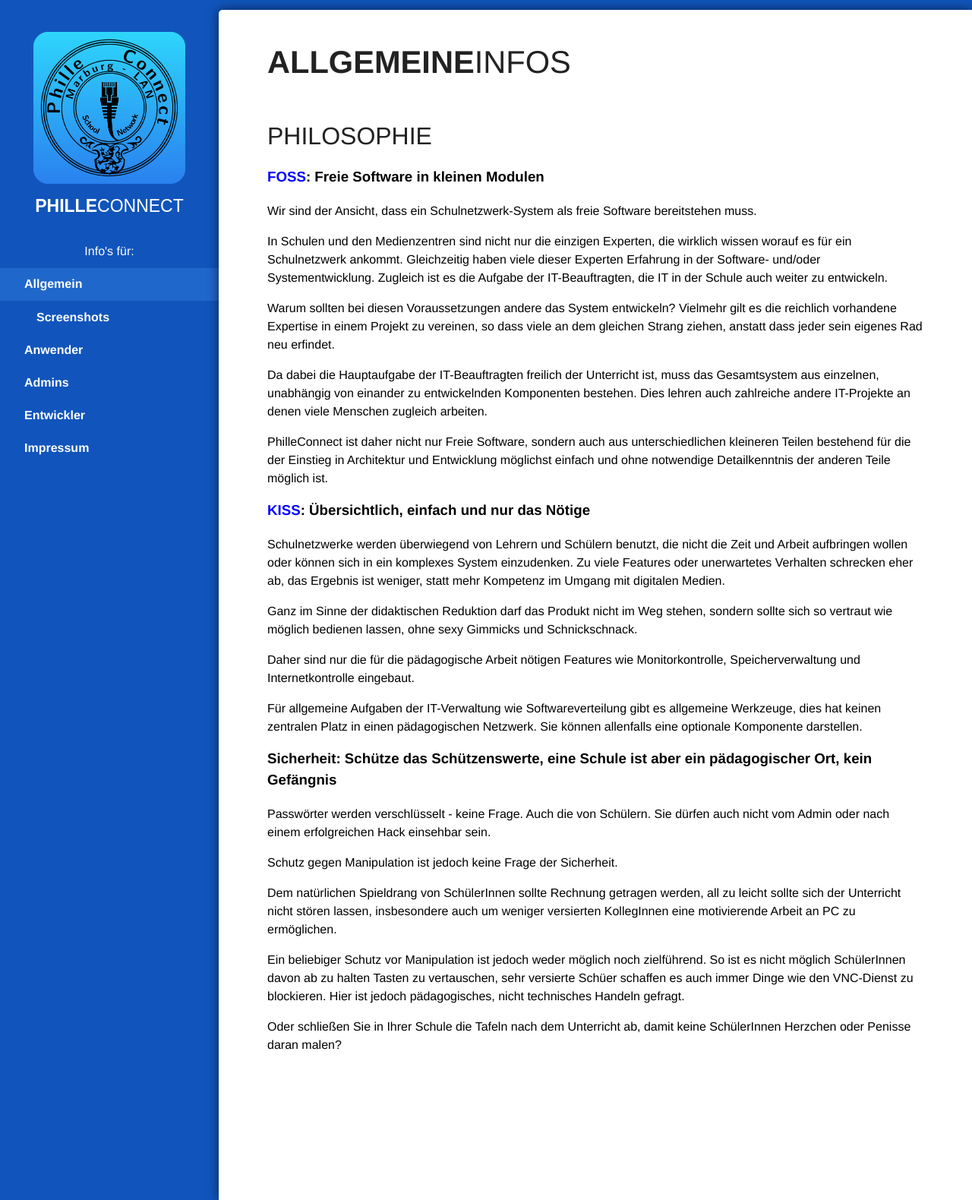
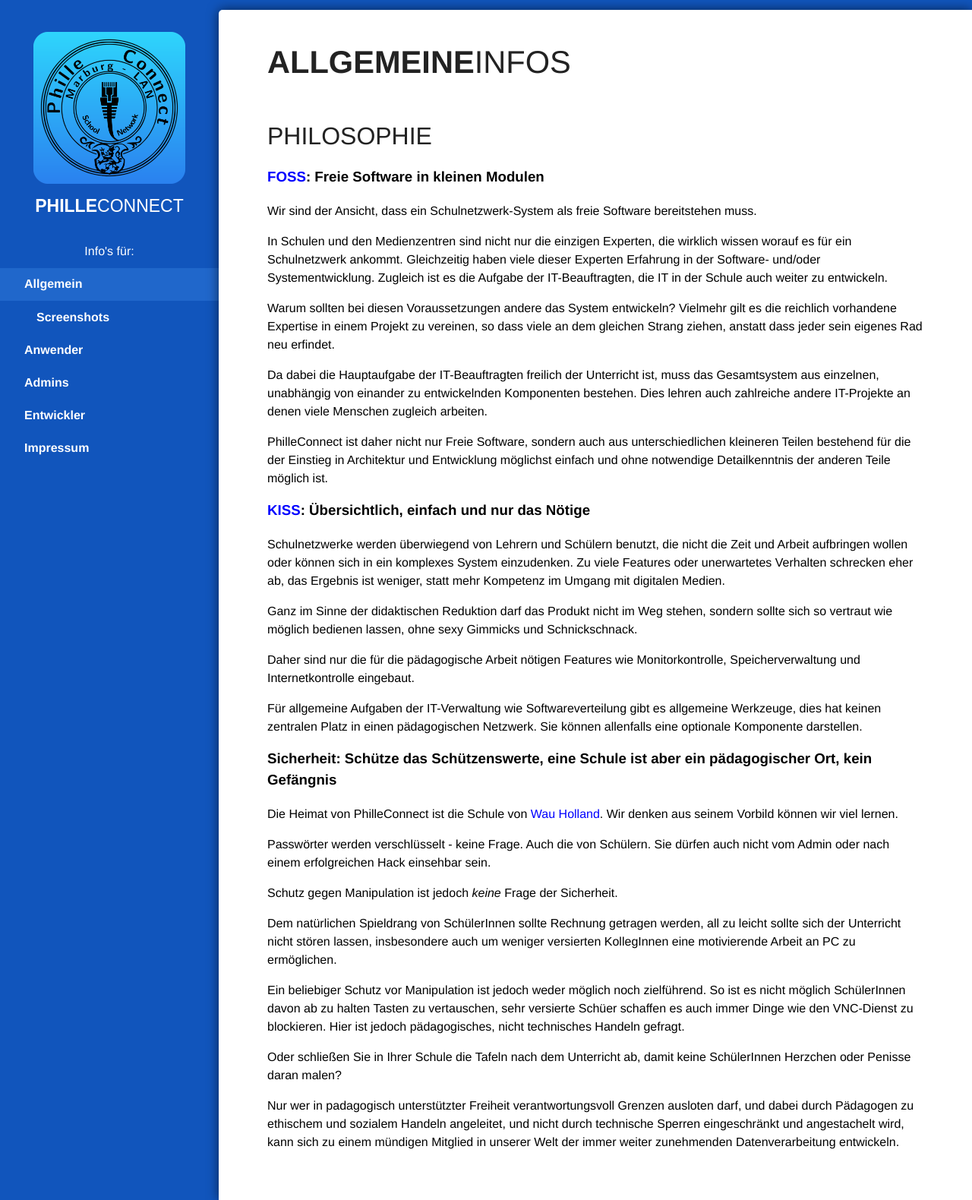
Before and after one commit to philleconnect/philleconnect.github.io, a Jekyll site: the page built from _pages/02_allgemein.md, in a window 1280 px wide. Shown: the whole page at 76% size. Built offline with Jekyll 4.4.1, drawn with Linux system fonts in a browser that asks for light colours.

Commit message:
integrated Wau Holland in philosophy

```diff
--- a/_pages/02_allgemein.md
+++ b/_pages/02_allgemein.md
@@ -34,12 +34,16 @@ Für allgemeine Aufgaben der IT-Verwaltung wie Softwareverteilung gibt es allgem
 
 ### Sicherheit: Schütze das Schützenswerte, eine Schule ist aber ein pädagogischer Ort, kein Gefängnis
 
+Die Heimat von PhilleConnect ist die Schule von [Wau Holland](https://de.wikipedia.org/wiki/Wau_Holland){:target="_blank"}. Wir denken aus seinem Vorbild können wir viel lernen.
+
 Passwörter werden verschlüsselt - keine Frage. Auch die von Schülern. Sie dürfen auch nicht vom Admin oder nach einem erfolgreichen Hack einsehbar sein.
 
-Schutz gegen Manipulation ist jedoch keine Frage der Sicherheit.
+Schutz gegen Manipulation ist jedoch *keine* Frage der Sicherheit.
 
 Dem natürlichen Spieldrang von SchülerInnen sollte Rechnung getragen werden, all zu leicht sollte sich der Unterricht nicht stören lassen, insbesondere auch um weniger versierten KollegInnen eine motivierende Arbeit an PC zu ermöglichen.
 
 Ein beliebiger Schutz vor Manipulation ist jedoch weder möglich noch zielführend. So ist es nicht möglich SchülerInnen davon ab zu halten Tasten zu vertauschen, sehr versierte Schüer schaffen es auch immer Dinge wie den VNC-Dienst zu blockieren. Hier ist jedoch pädagogisches, nicht technisches Handeln gefragt.
 
 Oder schließen Sie in Ihrer Schule die Tafeln nach dem Unterricht ab, damit keine SchülerInnen Herzchen oder Penisse daran malen?
+
+Nur wer in padagogisch unterstützter Freiheit verantwortungsvoll Grenzen ausloten darf, und dabei durch Pädagogen zu ethischem und sozialem Handeln angeleitet, und nicht durch technische Sperren eingeschränkt und angestachelt wird, kann sich zu einem mündigen Mitglied in unserer Welt der immer weiter zunehmenden Datenverarbeitung entwickeln.
```
